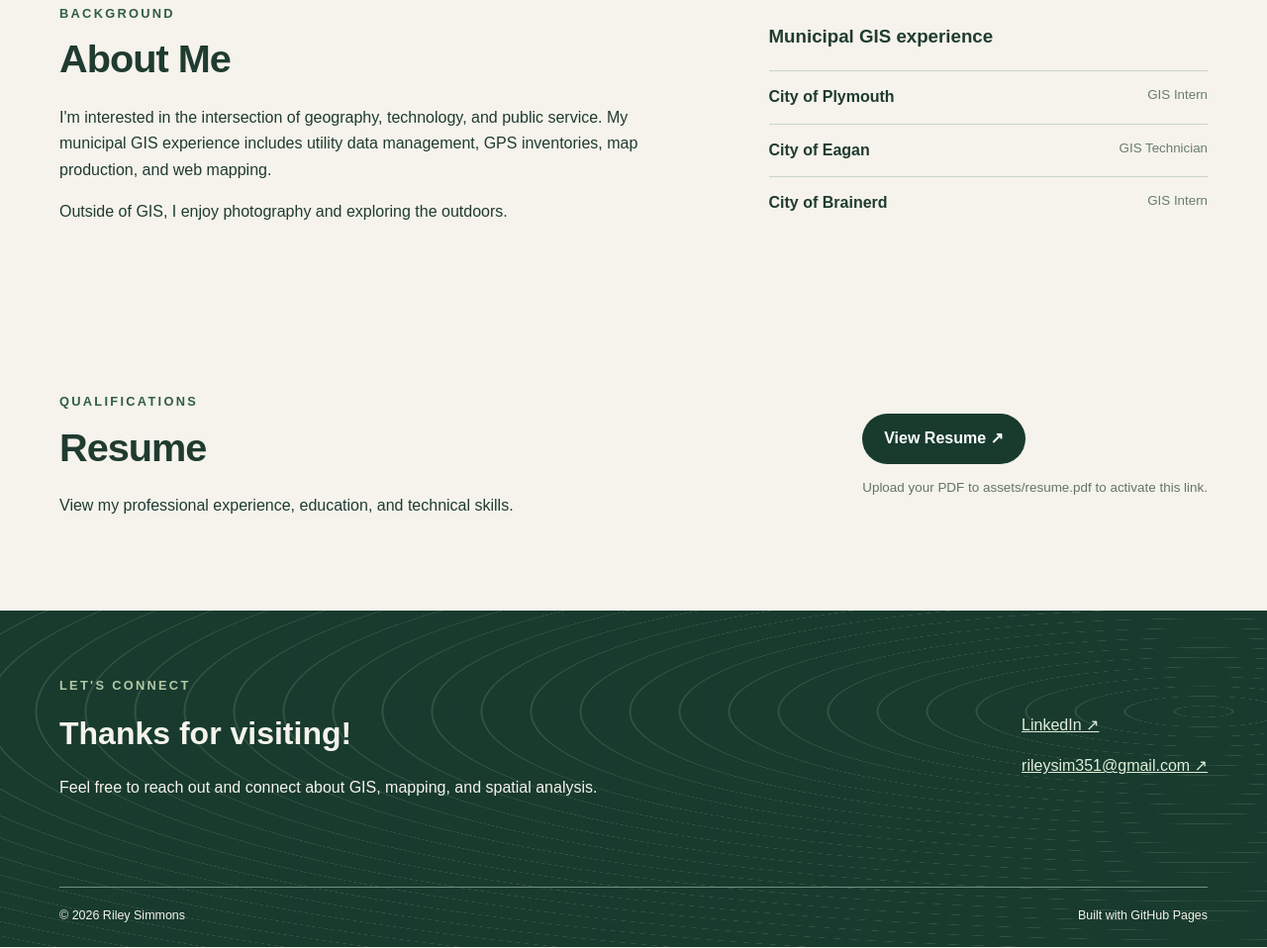
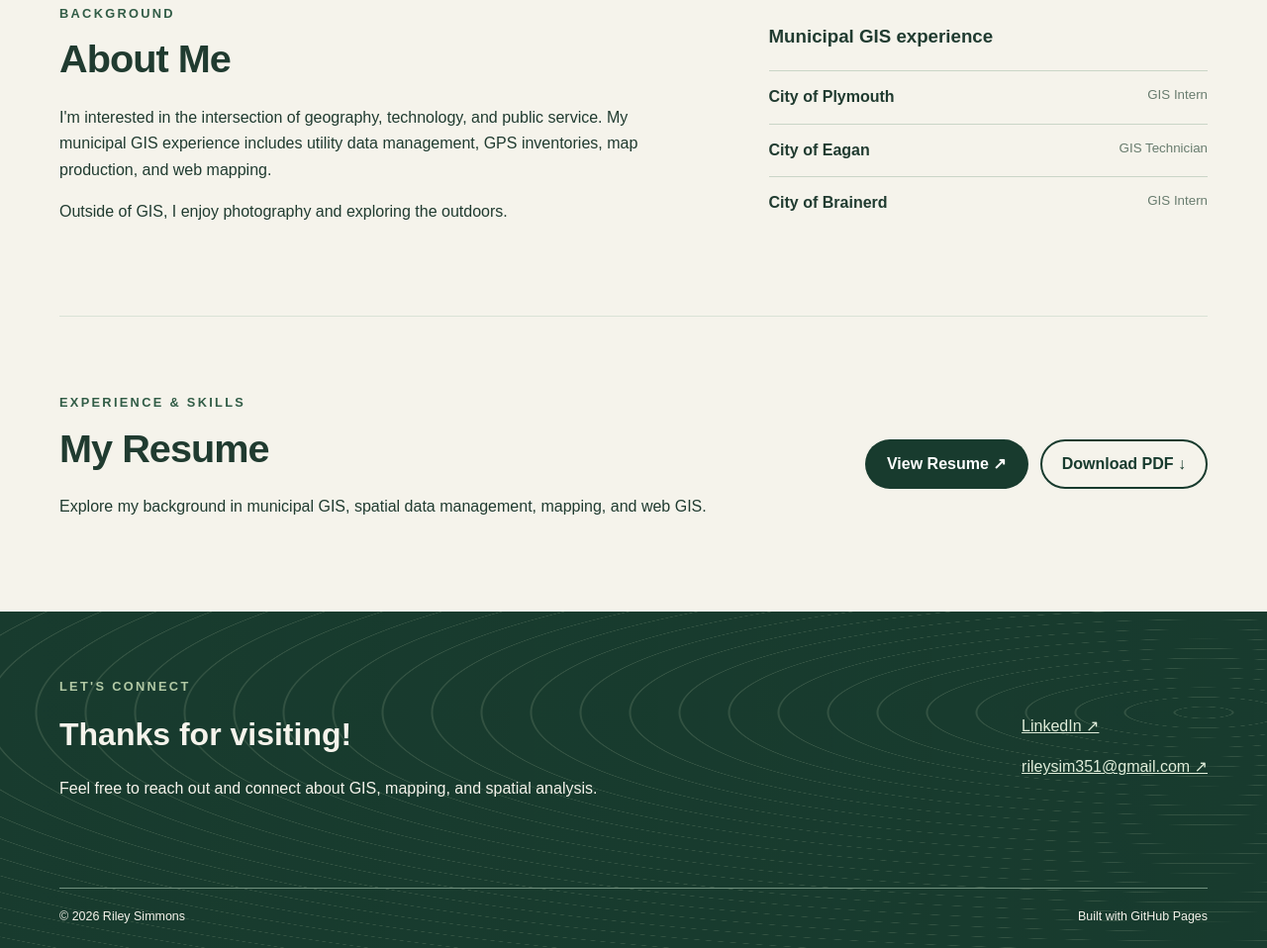
Before and after one commit to rileysimmons0/gis-portfolio, a plain HTML site: page index.html in a window 1280 px wide. Shown: the part 2117-3075 px from the top of the page at 99% size. Drawn offline with Linux system fonts and the light colour scheme.

Commit message:
Polish resume section and activate PDF view/download buttons

```diff
--- a/index.html
+++ b/index.html
@@ -27,7 +27,7 @@
 .hero-button{background:#173e2f;border-radius:4px;padding:10px 15px;font-size:.96rem}
 .hero-button:hover{background:#315c46}
 @media(max-width:620px){.hero{min-height:435px}.hero-body{padding-top:135px;padding-bottom:42px}.hero h1{font-size:clamp(2.5rem,10vw,3.6rem)}.hero-subtitle{font-size:1.05rem}.hero-shade{background:linear-gradient(90deg,rgba(15,50,34,.91),rgba(15,50,34,.4) 85%)}}
-</style>
+.resume-actions{display:flex;flex-wrap:wrap;gap:12px;align-items:center}.resume-actions .button{white-space:nowrap}.resume-actions .resume-download{background:transparent;color:var(--forest);border:2px solid var(--forest);padding:10px 20px}.resume-actions .resume-download:hover{background:#e9eee6}.resume{border-top:1px solid #d9e2d6}@media(max-width:620px){.resume-actions{margin-top:22px}}</style>
 </head>
 <body>
 <header class="site-header"><div class="wrap nav-row">
@@ -53,7 +53,7 @@
 </div><p class="note">Visual project tiles are design placeholders. Replace with actual map screenshots once you have approved examples.</p></div></section>
 <section class="section details" id="project-details"><div class="wrap"><p class="eyebrow">Project spotlight</p><h2 id="detail-title">MS4 Dashboard</h2><div class="detail-panel"><div><p id="detail-copy">Developed GIS dashboard components to help visualize municipal stormwater data and communicate status information.</p><div id="detail-tags"></div></div><div><h3>Project examples</h3><p>We'll add approved screenshots, the workflow, specific contributions, and results to this section. Please avoid publishing sensitive utility information.</p></div></div></div></section>
 <section class="section wrap about-grid" id="about"><div><p class="eyebrow">Background</p><h2>About Me</h2><p>I'm interested in the intersection of geography, technology, and public service. My municipal GIS experience includes utility data management, GPS inventories, map production, and web mapping.</p><p>Outside of GIS, I enjoy photography and exploring the outdoors.</p></div><div><h3>Municipal GIS experience</h3><div class="exp"><strong>City of Plymouth</strong><small>GIS Intern</small></div><div class="exp"><strong>City of Eagan</strong><small>GIS Technician</small></div><div class="exp"><strong>City of Brainerd</strong><small>GIS Intern</small></div></div></section>
-<section class="section wrap resume" id="resume"><div><p class="eyebrow">Qualifications</p><h2>Resume</h2><p>View my professional experience, education, and technical skills.</p></div><div><a class="button" href="assets/resume.pdf" id="resume-button">View Resume ↗</a><p class="note">Upload your PDF to assets/resume.pdf to activate this link.</p></div></section>
+<section class="section wrap resume" id="resume"><div><p class="eyebrow">Experience &amp; Skills</p><h2>My Resume</h2><p>Explore my background in municipal GIS, spatial data management, mapping, and web GIS.</p></div><div class="resume-actions"><a class="button" href="assets/resume.pdf" target="_blank" rel="noopener noreferrer" id="resume-button">View Resume ↗</a><a class="button resume-download" href="assets/resume.pdf" download="Riley-Simmons-Resume.pdf">Download PDF ↓</a></div></section>
 </main>
 <footer class="footer" id="contact"><div class="wrap"><div class="footer-cols"><div><p class="eyebrow light">Let's connect</p><h2>Thanks for visiting!</h2><p>Feel free to reach out and connect about GIS, mapping, and spatial analysis.</p></div><div class="footer-links"><a href="https://www.linkedin.com/in/rileysimmons0" target="_blank" rel="noopener noreferrer">LinkedIn ↗</a><a href="mailto:rileysim351@gmail.com">rileysim351@gmail.com ↗</a></div></div><div class="footer-end"><span>© <span id="year"></span> Riley Simmons</span><span>Built with GitHub Pages</span></div></div></footer>
 <script>
```
